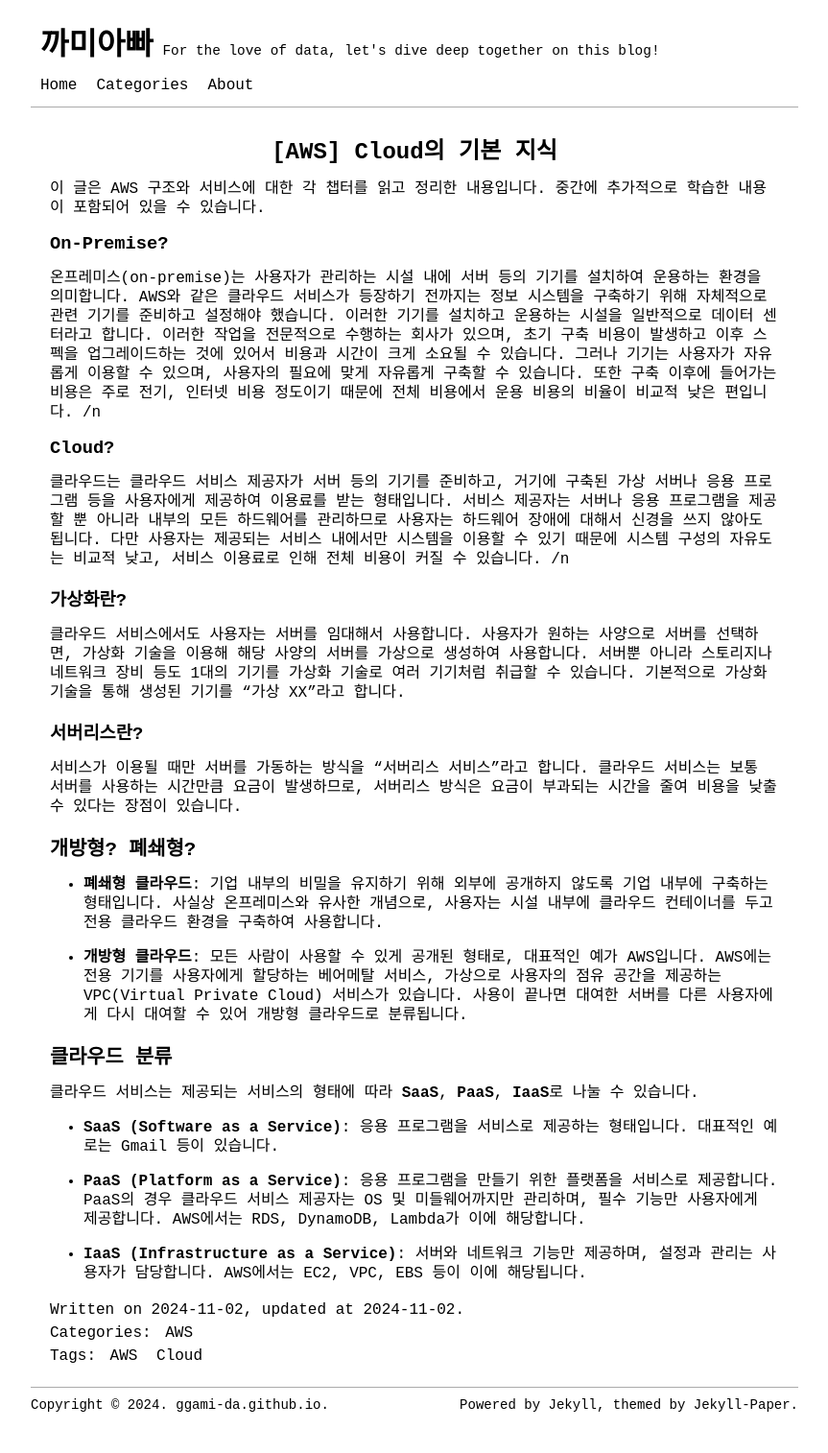
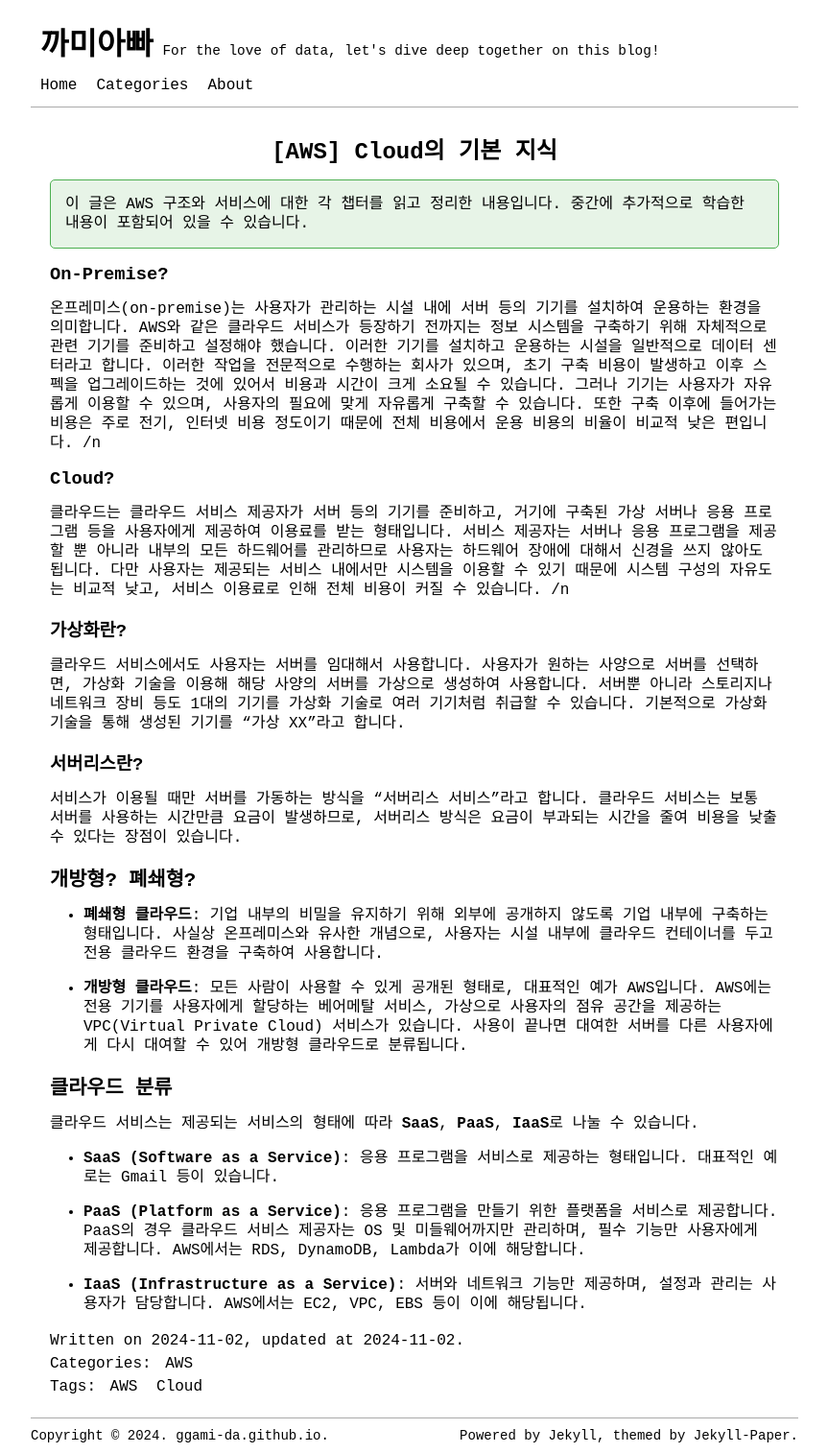
Before and after one commit to ggami-da/ggami-da.github.io, a Jekyll site: the page built from _posts/2024-11-02-aws-cloud-basic.md, in a window 1280 px wide. Shown: the whole page at 96% size, without its empty margins (208-1071 px from the left). Built offline with Jekyll 4.4.1, drawn with Linux system fonts in a browser that asks for light colours; before the commit the page ends 1482 px from its top, so only the background shows below that.

Commit message:
UPDATE : _post

```diff
--- a/_sass/post.scss
+++ b/_sass/post.scss
@@ -25,3 +25,10 @@
 .post-category, .post-tag {
   margin: 0 5px;
 }
+
+.box-success {
+  border: 1px solid #4CAF50;
+  background-color: #e7f4e7;
+  padding: 15px;
+  border-radius: 5px;
+}
```
